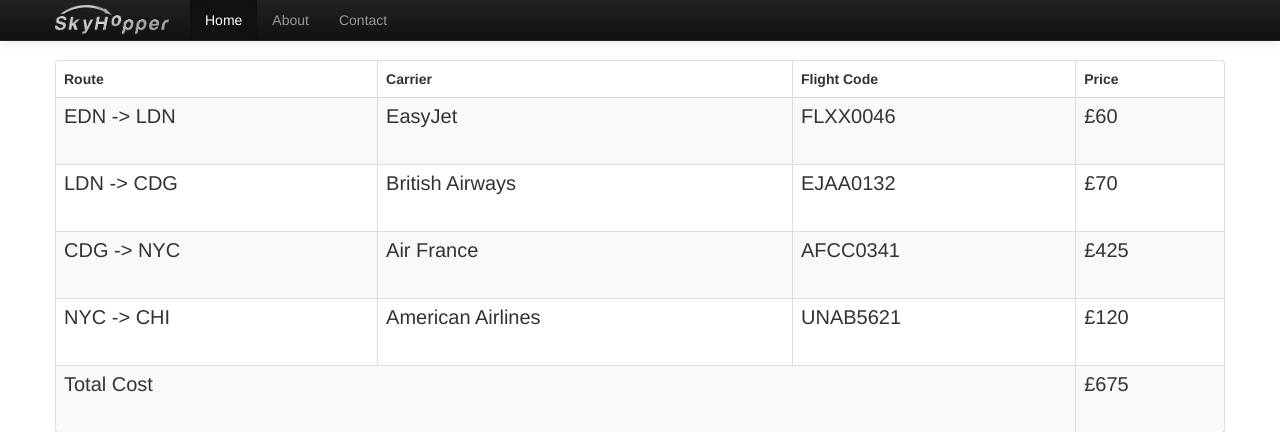
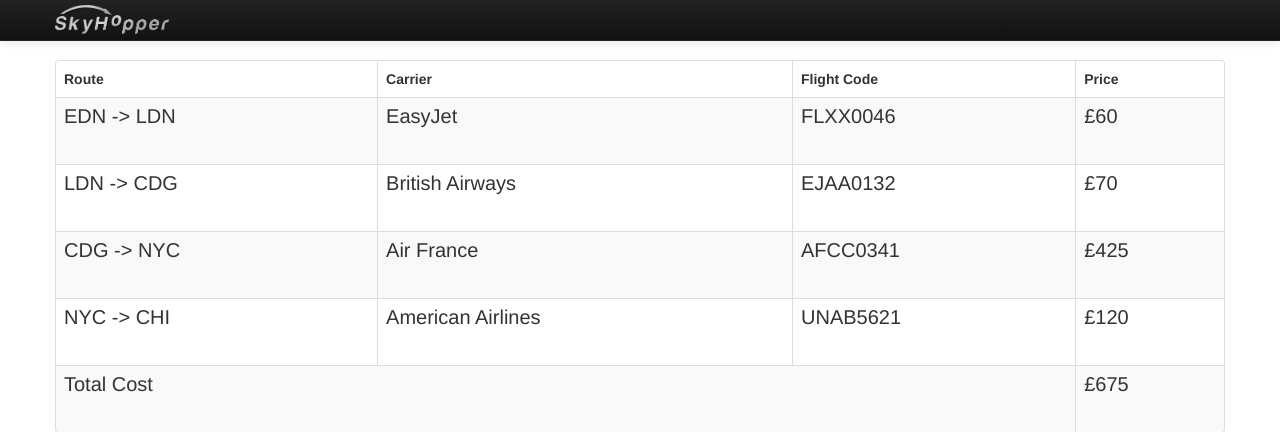
Before and after one commit to CraigPeden/ilwhack.namepending, a CodeIgniter app: page /index.php/booking/index in a window 1280 px wide. Shown: the top 432 px of the page. Run offline with CodeIgniter, Linux system fonts and the light colour scheme; some libraries are stand-ins or nearby versions.

Commit message:
Tidied up title bar

```diff
--- a/application/views/assets/header.php
+++ b/application/views/assets/header.php
@@ -42,9 +42,9 @@
              <!-- Logged in as <a href="#" class="navbar-link">Username</a> -->
             </p>
             <ul class="nav">
-              <li class="active"><a href="#">Home</a></li>
+              <!-- <li class="active"><a href="#">Home</a></li>
               <li><a href="#about">About</a></li>
-              <li><a href="#contact">Contact</a></li>
+              <li><a href="#contact">Contact</a></li> -->
             </ul>
           </div><!--/.nav-collapse -->
         </div>
```
